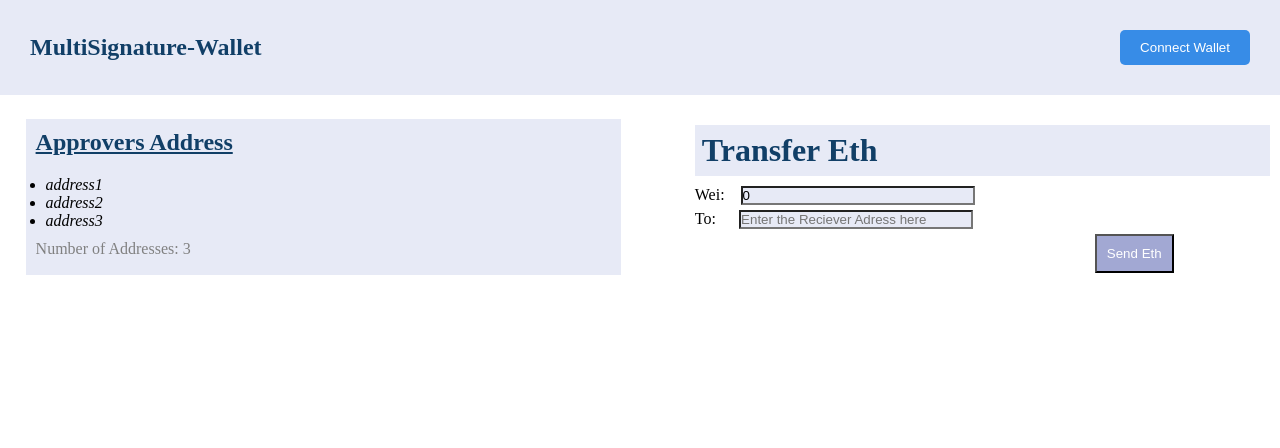
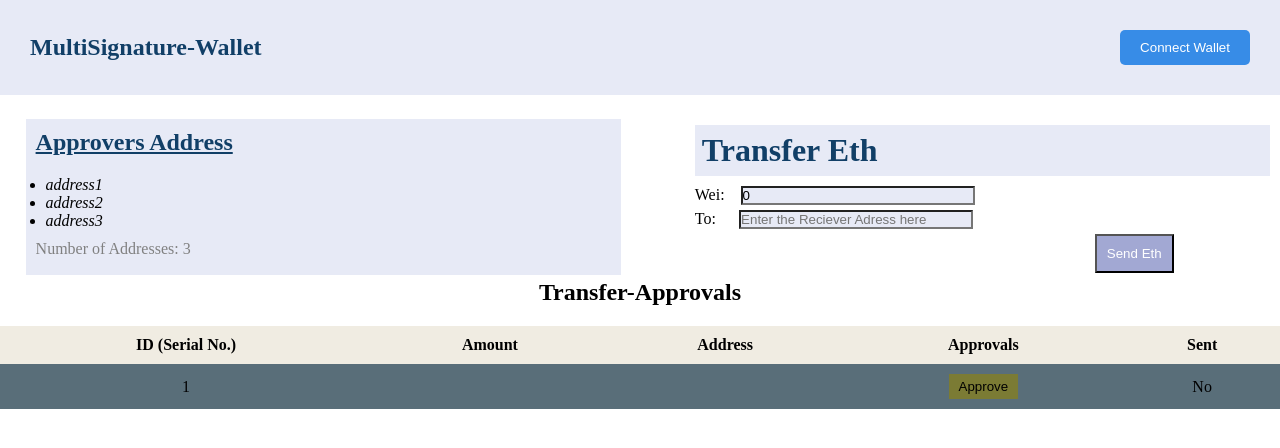
Before and after one commit to DrowsyWings/multisignedwallet, a React (Vite) app in the folder src/multiSignWallet_frontend/: page / in a window 1280 px wide. Shown: the top 448 px of the page. Built offline with nearby package versions, Linux system fonts and the light colour scheme.

Commit message:
Transfer And Approval

```diff
--- a/src/multiSignWallet_frontend/src/App.jsx
+++ b/src/multiSignWallet_frontend/src/App.jsx
@@ -2,17 +2,18 @@ import { useState } from "react";
 import Navbar from "./components/Navbar";
 import Approver from "./components/Approver";
 import Transfer from "./components/Transfer";
-import './index.scss';
+import TransferApproval from "./components/TransferApproval";
+import "./index.scss";
 
 function App() {
   return (
     <div className="App">
       <Navbar />
-       <div className="SideBySideContainer">
-      <Approver />
-      <Transfer />
-       </div>
-
+      <div className="SideBySideContainer">
+        <Approver />
+        <Transfer />
+      </div>
+      <TransferApproval />
     </div>
   );
 }
--- /dev/null
+++ b/src/multiSignWallet_frontend/src/components/TransferApproval.jsx
@@ -0,0 +1,60 @@
+import React from "react";
+import { useState } from "react";
+import "../styles/TransferApproval.css";
+
+const TransferApproval = () => {
+  const getAmount = () => {
+    //  to get the amount
+  };
+
+  const getAddress = () => {
+    //  logic to get the address
+  };
+
+  const increaseCounter = () => {
+    const [counter, setCounter] = useState(0);
+
+    const increaseCounter = () => {
+      setCounter(counter + 1);
+    };
+  };
+
+  const isSent = () => {
+    // logic to determine if it is sent
+  };
+
+  const renderRows = () => {
+    //  logic to render rows dynamically
+  };
+
+  return (
+    <div className="transfer-approval">
+      <h2 className="transfer-approval-heading">Transfer-Approvals</h2>
+      <table className="transfer-approval-table">
+        <thead>
+          <tr>
+            <th>ID (Serial No.)</th>
+            <th>Amount</th>
+            <th>Address</th>
+            <th>Approvals</th>
+            <th>Sent</th>
+          </tr>
+        </thead>
+        <tbody>
+          <tr>
+            <td>1</td>
+            <td>{getAmount()}</td>
+            <td>{getAddress()}</td>
+            <td>
+              <button onClick={increaseCounter}>Approve</button>
+            </td>
+            <td>{isSent() ? "Yes" : "No"}</td>
+          </tr>
+          {renderRows()}
+        </tbody>
+      </table>
+    </div>
+  );
+};
+
+export default TransferApproval;
--- /dev/null
+++ b/src/multiSignWallet_frontend/src/styles/TransferApproval.css
@@ -0,0 +1,41 @@
+.transfer-approval {
+  text-align: center;
+}
+
+.transfer-approval-heading {
+  margin-bottom: 20px;
+}
+
+.transfer-approval-table {
+  border-collapse: collapse;
+  width: 100%;
+}
+
+.transfer-approval-table th {
+  background: #f0ece2;
+  padding: 10px;
+}
+
+.transfer-approval-table td {
+  background: #dfd3c3;
+  padding: 10px;
+}
+
+.transfer-approval-table tr:nth-child(even) td {
+  background: #c7b198;
+}
+
+.transfer-approval-table tr:last-child td {
+  background: #596e79;
+}
+
+.transfer-approval-table button {
+  background: rgb(123, 123, 52);
+  padding: 5px 10px;
+  border: none;
+  cursor: pointer;
+}
+
+.transfer-approval-table button:hover {
+  transform: scale(1.1);
+}
```
